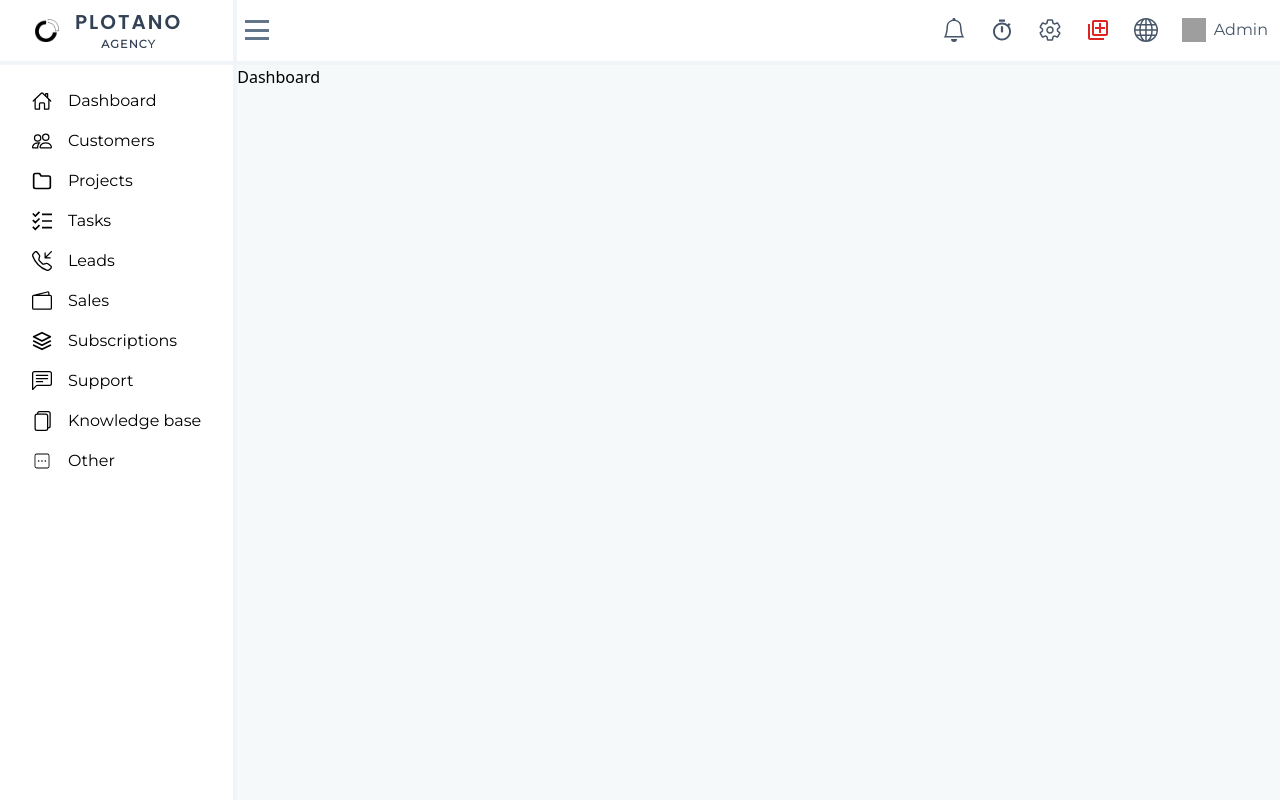
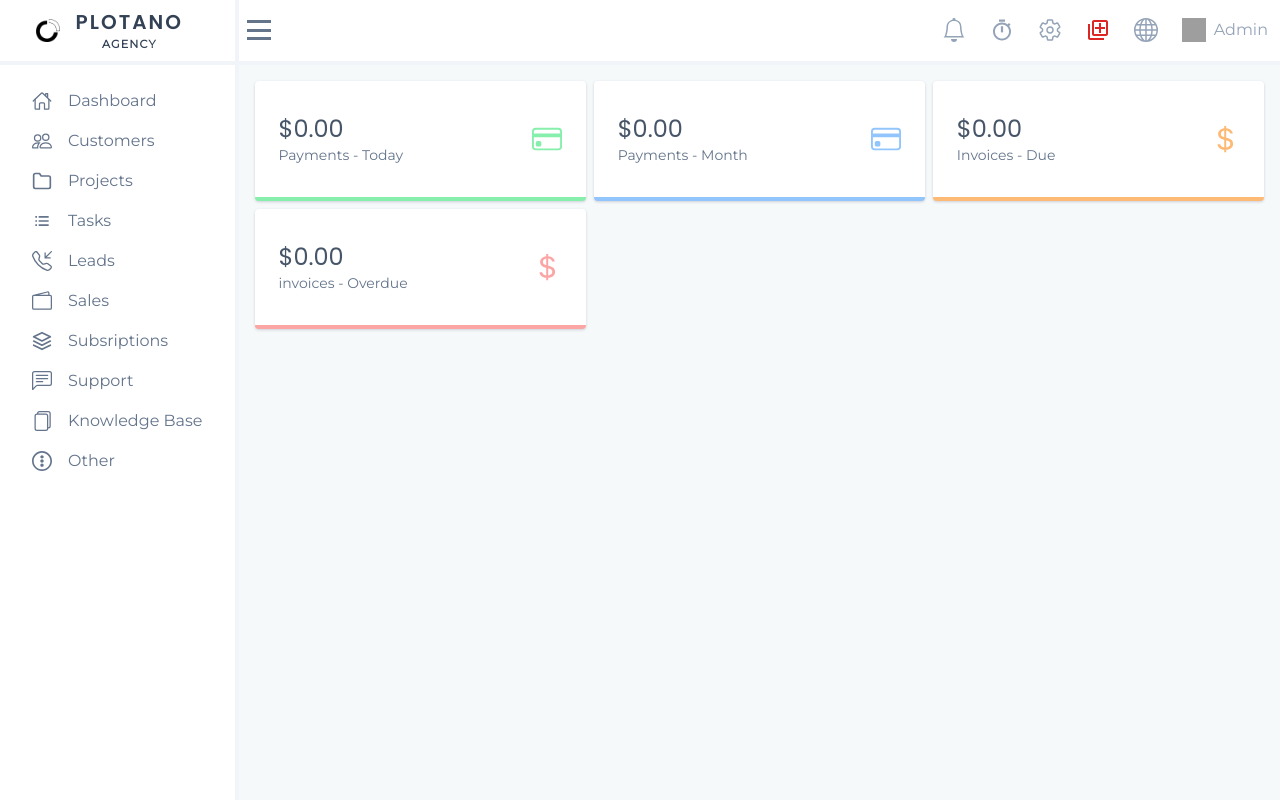
Before and after one commit to napstar-420/Plotano-CRM, a React (Vite) app: page /admin in a window 1280 px wide. Built offline with nearby package versions, Linux system fonts and the light colour scheme; grey boxes are pictures that could not be loaded.

Commit message:
create dashboard header

```diff
--- a/src/index.css
+++ b/src/index.css
@@ -30,22 +30,4 @@
     .header-icon {
         @apply p-3 flex items-center justify-center hover:bg-slate-100 active:bg-slate-200 cursor-pointer transition-colors;
     }
-
-    /*   SIDE NAV CLASSES   */
-
-    .side-nav-link {
-        @apply flex items-center py-2 px-8 hover:bg-slate-100 transition-all cursor-pointer select-none;
-    }
-        .nav-icon {
-            @apply text-xl
-        }
-        .side-nav-link > h2 {
-            @apply ml-4 font-subHeading self-end;
-        }
-        .side-nav-link.active {
-            @apply border-l-4 border-l-mainBlue bg-blue-100 text-mainBlue font-semibold;
-        }
-        .side-nav-link.pending {
-            @apply bg-slate-100
-        }
 }
--- a/src/routes/admin/dashboard.jsx
+++ b/src/routes/admin/dashboard.jsx
@@ -1,11 +1,71 @@
-import React from 'react'
+import React from 'react';
+import PropTypes from 'prop-types';
+import { BsCreditCard, BsCurrencyDollar } from 'react-icons/bs';
 
 function Dashboard() {
   return (
-    <div className='bg-[#f5f9fa] w-full h-full'>
-      Dashboard
+    <div className='bg-[#f5f9fa] w-full h-full py-4 px-4'>
+      <header className='grid grid-cols-[repeat(auto-fit,_minmax(250px,_1fr))] gap-2'>
+        <HeaderCard
+          value={'0.00'}
+          name={'Payments - Today'}
+          Icon={BsCreditCard}
+          color={'green'}
+        />
+        <HeaderCard
+          value={'0.00'}
+          name={'Payments - Month'}
+          Icon={BsCreditCard}
+          color={'blue'}
+        />
+        <HeaderCard
+          value={'0.00'}
+          name={'Invoices - Due'}
+          Icon={BsCurrencyDollar}
+          color={'orange'}
+        />
+        <HeaderCard
+          value={'0.00'}
+          name={'invoices - Overdue'}
+          Icon={BsCurrencyDollar}
+          color={'red'}
+        />
+      </header>
     </div>
-  )
+  );
 }
 
-export default Dashboard
+export default Dashboard;
+
+function HeaderCard({ value, name, Icon, color }) {
+  const borders = {
+    green: 'border-b-green-300',
+    blue: 'border-b-blue-300',
+    orange: 'border-b-orange-300',
+    red: 'border-b-red-300',
+  }
+  const text = {
+    green: 'text-green-300',
+    blue: 'text-blue-300',
+    orange: 'text-orange-300',
+    red: 'text-red-300',
+  }
+  return (
+    <div className={`bg-white py-8 px-6 flex-1 flex items-center justify-between rounded shadow shadow-gray-300 border-b-4 ${borders[color]}`}>
+      <div>
+        <h2 className='font-heading text-2xl text-slate-600'>${value}</h2>
+        <p className='text-sm text-slate-500 font-subHeading'>{name}</p>
+      </div>
+      <div className=''>
+        <Icon className={`text-3xl ${text[color]}`} />
+      </div>
+    </div>
+  );
+}
+
+HeaderCard.propTypes = {
+  value: PropTypes.string,
+  name: PropTypes.string,
+  Icon: PropTypes.func,
+  color: PropTypes.string,
+};
--- a/src/routes/admin/root.jsx
+++ b/src/routes/admin/root.jsx
@@ -1,4 +1,5 @@
 import React from 'react';
+import PropTypes from 'prop-types';
 import logo from '../../assets/logo.png';
 import { Outlet, NavLink } from 'react-router-dom';
 import {
@@ -13,9 +14,9 @@ import {
 import { IoMdStopwatch } from 'react-icons/io';
 import { IoSettingsOutline, IoHomeOutline } from 'react-icons/io5';
 import { MdOutlineAddToPhotos } from 'react-icons/md';
-import { CiSquareMore } from 'react-icons/ci';
-import { GrTask } from 'react-icons/gr';
+import { CgMoreVerticalO } from 'react-icons/cg';
 import { FiFolder, FiLayers } from 'react-icons/fi';
+import { BiListUl } from 'react-icons/bi';
 
 function Root() {
   return (
@@ -57,19 +58,19 @@ function AdminHeader() {
       </div>
       <div className='flex'>
         <div className='header-icon'>
-          <BsBell className='text-2xl text-slate-600' />
+          <BsBell className='text-2xl text-slate-400' />
         </div>
         <div className='header-icon'>
-          <IoMdStopwatch className='text-2xl text-slate-600' />
+          <IoMdStopwatch className='text-2xl text-slate-400' />
         </div>
         <div className='header-icon'>
-          <IoSettingsOutline className='text-2xl text-slate-600' />
+          <IoSettingsOutline className='text-2xl text-slate-400' />
         </div>
         <div className='header-icon'>
           <MdOutlineAddToPhotos className='text-2xl text-red-600' />
         </div>
         <div className='header-icon'>
-          <BsGlobe className='text-2xl text-slate-600' />
+          <BsGlobe className='text-2xl text-slate-400' />
         </div>
         <div className='header-icon'>
           <img
@@ -77,7 +78,7 @@ function AdminHeader() {
             src='https://cdn-icons-png.flaticon.com/512/219/219983.png'
             alt=''
           />
-          <h4 className='select-none font-subHeading text-slate-600 ml-2'>
+          <h4 className='select-none font-subHeading text-slate-400 ml-2'>
             Admin
           </h4>
         </div>
@@ -86,142 +87,46 @@ function AdminHeader() {
   );
 }
 
+function SideNavLink({to, name, Icon}) {
+  const link = 'flex items-center py-2 px-8 hover:bg-slate-100 text-slate-500 transition-all cursor-pointer select-none';
+  const active = 'flex items-center py-2 px-8 transition-all cursor-pointer select-none border-r-4 border-r-mainBlue bg-blue-100 text-mainBlue font-semibold';
+  const pending = 'flex items-center py-2 px-8 transition-all cursor-pointer select-none bg-slate-100';
+  return (
+    <NavLink
+      to={to}
+      className={({ isActive, isPending }) =>
+        isActive
+          ? active
+          : isPending
+          ? pending
+          : link
+      }
+    >
+      <Icon className='text-xl' />
+      <h2 className='ml-4 font-subHeading self-end'>{name}</h2>
+    </NavLink>
+  )
+}
+
+SideNavLink.propTypes = {
+  to: PropTypes.string,
+  name: PropTypes.string,
+  Icon: PropTypes.func
+}
+
 function AdminSideNav() {
   return (
     <nav id='side-nav' className='border-r-4 border-r-slate-100 pt-4'>
-      <NavLink
-        to={'/admin/'}
-        className={({ isActive, isPending }) =>
-          isActive
-            ? 'side-nav-link active'
-            : isPending
-            ? 'side-nav-link pending'
-            : 'side-nav-link'
-        }
-      >
-        <IoHomeOutline className='nav-icon' />
-        <h2>Dashboard</h2>
-      </NavLink>
-      <NavLink
-        to={'/admin/customers'}
-        className={({ isActive, isPending }) =>
-          isActive
-            ? 'side-nav-link active'
-            : isPending
-            ? 'side-nav-link pending'
-            : 'side-nav-link'
-        }
-      >
-        <BsPeople className='nav-icon' />
-        <h2>Customers</h2>
-      </NavLink>
-      <NavLink
-        to={'/admin/projects'}
-        className={({ isActive, isPending }) =>
-          isActive
-            ? 'side-nav-link active'
-            : isPending
-            ? 'side-nav-link pending'
-            : 'side-nav-link'
-        }
-      >
-        <FiFolder className='nav-icon' />
-        <h2>Projects</h2>
-      </NavLink>
-      <NavLink
-        to={'/admin/tasks'}
-        className={({ isActive, isPending }) =>
-          isActive
-            ? 'side-nav-link active'
-            : isPending
-            ? 'side-nav-link pending'
-            : 'side-nav-link'
-        }
-      >
-        <GrTask className='nav-icon' />
-        <h2>Tasks</h2>
-      </NavLink>
-      <NavLink
-        to={'/admin/leads'}
-        className={({ isActive, isPending }) =>
-          isActive
-            ? 'side-nav-link active'
-            : isPending
-            ? 'side-nav-link pending'
-            : 'side-nav-link'
-        }
-      >
-        <BsTelephoneInbound className='nav-icon' />
-        <h2>Leads</h2>
-      </NavLink>
-      <NavLink
-        to={'/admin/sales'}
-        className={({ isActive, isPending }) =>
-          isActive
-            ? 'side-nav-link active'
-            : isPending
-            ? 'side-nav-link pending'
-            : 'side-nav-link'
-        }
-      >
-        <BsWallet2 className='nav-icon' />
-        <h2>Sales</h2>
-      </NavLink>
-      <NavLink
-        to={'/admin/subscriptions'}
-        className={({ isActive, isPending }) =>
-          isActive
-            ? 'side-nav-link active'
-            : isPending
-            ? 'side-nav-link pending'
-            : 'side-nav-link'
-        }
-      >
-        <FiLayers className='nav-icon' />
-        <h2>Subscriptions</h2>
-      </NavLink>
-      <NavLink
-        to={'/admin/support'}
-        className={({ isActive, isPending }) =>
-          isActive
-            ? 'side-nav-link active'
-            : isPending
-            ? 'side-nav-link pending'
-            : 'side-nav-link'
-        }
-      >
-        <BsChatLeftText className='nav-icon' />
-        <h2>Support</h2>
-      </NavLink>
-      <NavLink
-        to={'/admin/knowledge-base'}
-        className={({ isActive, isPending }) =>
-          isActive
-            ? 'side-nav-link active'
-            : isPending
-            ? 'side-nav-link pending'
-            : 'side-nav-link'
-        }
-      >
-        <BsFiles className='nav-icon' />
-        <h2>Knowledge base</h2>
-      </NavLink>
-      <NavLink
-        to={'/admin/others'}
-        className={({ isActive, isPending }) =>
-          isActive
-            ? 'side-nav-link active'
-            : isPending
-            ? 'side-nav-link pending'
-            : 'side-nav-link'
-        }
-      >
-        <CiSquareMore className='nav-icon' />
-        <h2>Other</h2>
-      </NavLink>
-      <div>
-        <h2></h2>
-      </div>
+      <SideNavLink to={'/admin/'} name={'Dashboard'} Icon={IoHomeOutline}/>
+      <SideNavLink to={'/admin/customers'} name={'Customers'} Icon={BsPeople}/>
+      <SideNavLink to={'/admin/projects'} name={'Projects'} Icon={FiFolder}/>
+      <SideNavLink to={'/admin/tasks'} name={'Tasks'} Icon={BiListUl}/>
+      <SideNavLink to={'/admin/leads'} name={'Leads'} Icon={BsTelephoneInbound}/>
+      <SideNavLink to={'/admin/sales'} name={'Sales'} Icon={BsWallet2}/>
+      <SideNavLink to={'/admin/subscriptions'} name={'Subsriptions'} Icon={FiLayers}/>
+      <SideNavLink to={'/admin/support'} name={'Support'} Icon={BsChatLeftText}/>
+      <SideNavLink to={'/admin/knowledge-base'} name={'Knowledge Base'} Icon={BsFiles}/>
+      <SideNavLink to={'/admin/other'} name={'Other'} Icon={CgMoreVerticalO}/>
     </nav>
   );
 }
```
